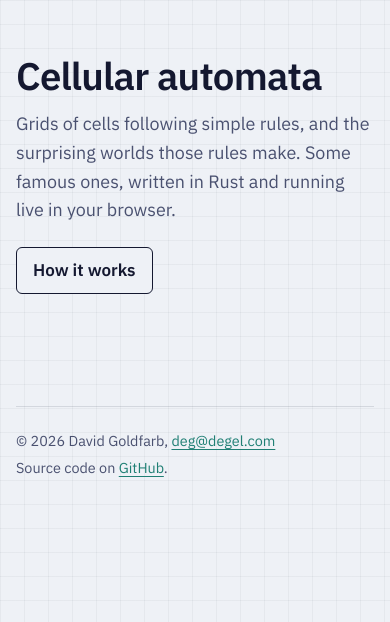
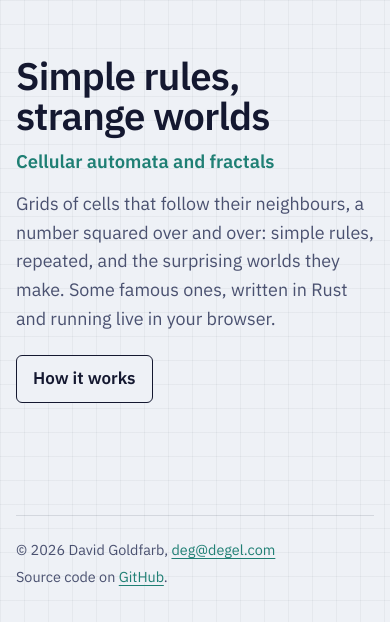
Before and after one commit to deg/cellular-automata, a plain HTML site: page site/index.html in a window 390 px wide. Drawn offline with Linux system fonts and the light colour scheme.

Commit message:
Retitle the site "Simple rules, strange worlds" (cellular-automata-x51.4)
The site and README were titled "Cellular automata", which the Mandelbrot
demo is not. New title "Simple rules, strange worlds", subtitle "Cellular
automata and fractals" (a small .subtitle style in the accent colour), and a
lede that covers both. HOW-IT-WORKS counts seven demos, says how the
Mandelbrot demo differs (its own plane view; per-pixel state; iteration
budget) and lists its tests. Checked rendered at 1236 x 840 (2x), dark, and
phone width. The domain and repo name stay.

Co-Authored-By: Claude Opus 5.5 <noreply@anthropic.com>

```diff
--- a/site/index.html
+++ b/site/index.html
@@ -3,8 +3,8 @@
 <head>
   <meta charset="utf-8">
   <meta name="viewport" content="width=device-width, initial-scale=1.0">
-  <title>Cellular automata</title>
-  <meta name="description" content="Famous cellular automata, written in Rust and running live in your browser.">
+  <title>Simple rules, strange worlds</title>
+  <meta name="description" content="Cellular automata and fractals: famous simple rules, written in Rust and running live in your browser.">
   <link rel="preconnect" href="https://fonts.googleapis.com">
   <link rel="preconnect" href="https://fonts.gstatic.com" crossorigin>
   <link rel="stylesheet" href="https://fonts.googleapis.com/css2?family=IBM+Plex+Mono&family=IBM+Plex+Sans:wght@400;600&display=swap">
@@ -12,9 +12,11 @@
 </head>
 <body>
   <header class="wrap masthead">
-    <h1>Cellular automata</h1>
-    <p class="lede">Grids of cells following simple rules, and the surprising worlds those rules make.
-      Some famous ones, written in Rust and running live in your browser.</p>
+    <h1>Simple rules, strange worlds</h1>
+    <p class="subtitle">Cellular automata and fractals</p>
+    <p class="lede">Grids of cells that follow their neighbours, a number squared over and over:
+      simple rules, repeated, and the surprising worlds they make. Some famous ones, written in
+      Rust and running live in your browser.</p>
     <a class="button" href="how-it-works.html">How it works</a>
   </header>
   <main class="wrap">
--- a/site/style.css
+++ b/site/style.css
@@ -70,6 +70,7 @@ a:focus-visible { outline: 3px solid var(--focus); outline-offset: 3px; border-r
   font-weight: 600;
   letter-spacing: -0.02em;
 }
+.subtitle { margin: 10px 0 0; font-size: clamp(1.15rem, 2.4vw, 1.45rem); font-weight: 600; color: var(--accent); }
 .lede { margin: 14px 0 22px; max-width: 34em; color: var(--muted); font-size: 1.12rem; }
 .button {
   display: inline-block;
```
Also changed, not shown: site/page.html (+1 -1 lines), 2 other files.
